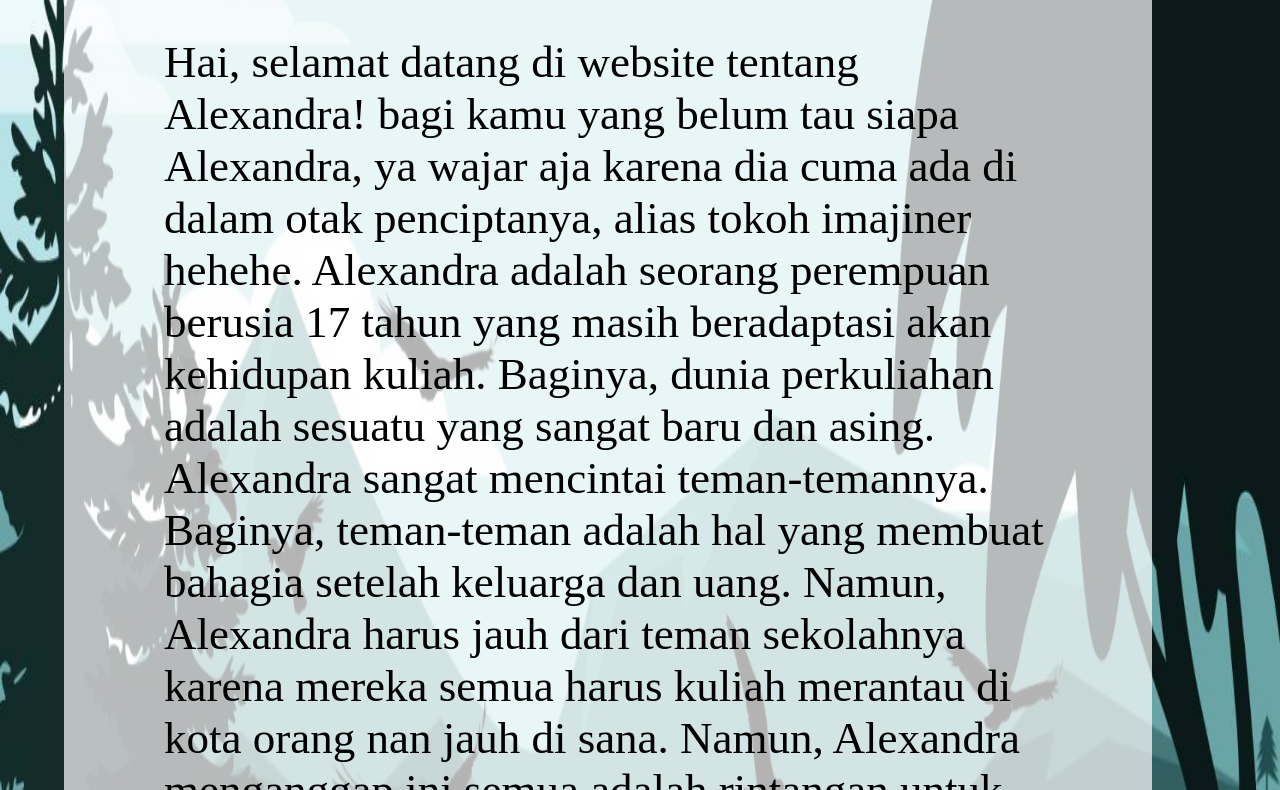
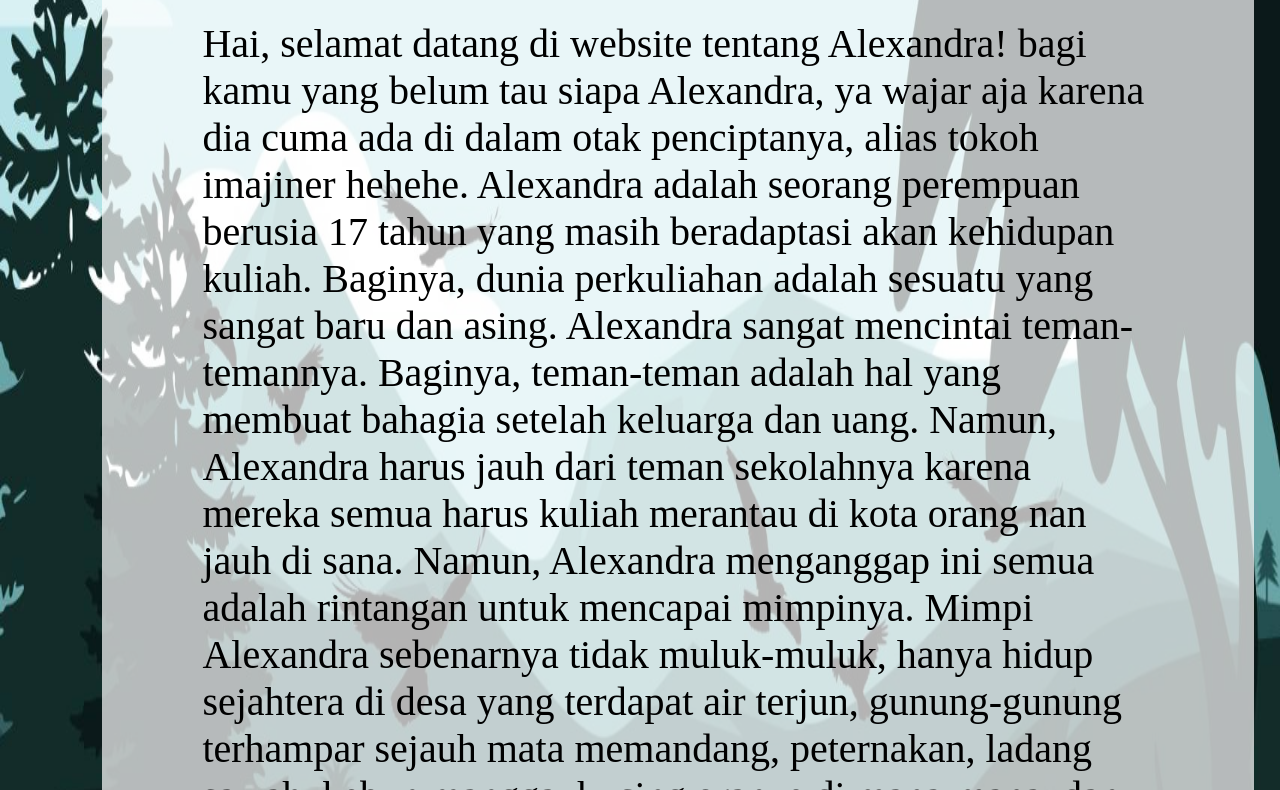
Before and after one commit to annisaarrz/monyet, a plain HTML site: page index.html in a window 1280 px wide. Shown: the part 414-1204 px from the top of the page. Drawn offline with Linux system fonts and the light colour scheme; a web font is replaced by a local one.

Commit message:
Add files via upload

```diff
--- a/cssdtpi.css
+++ b/cssdtpi.css
@@ -23,11 +23,11 @@ nav{
 }
 .home{
 	background-color: rgba(255, 255, 255, 0.7);
-	font-size: 45px;
-	width: 85%;
+	font-size: 40px;
+	width: 90%;
   	height: 100%;
   	padding: 100px;
-  	margin: 15% 5% 15%;
+  	margin: 15% 8% 15%;
 }
 
 #logo{
```
